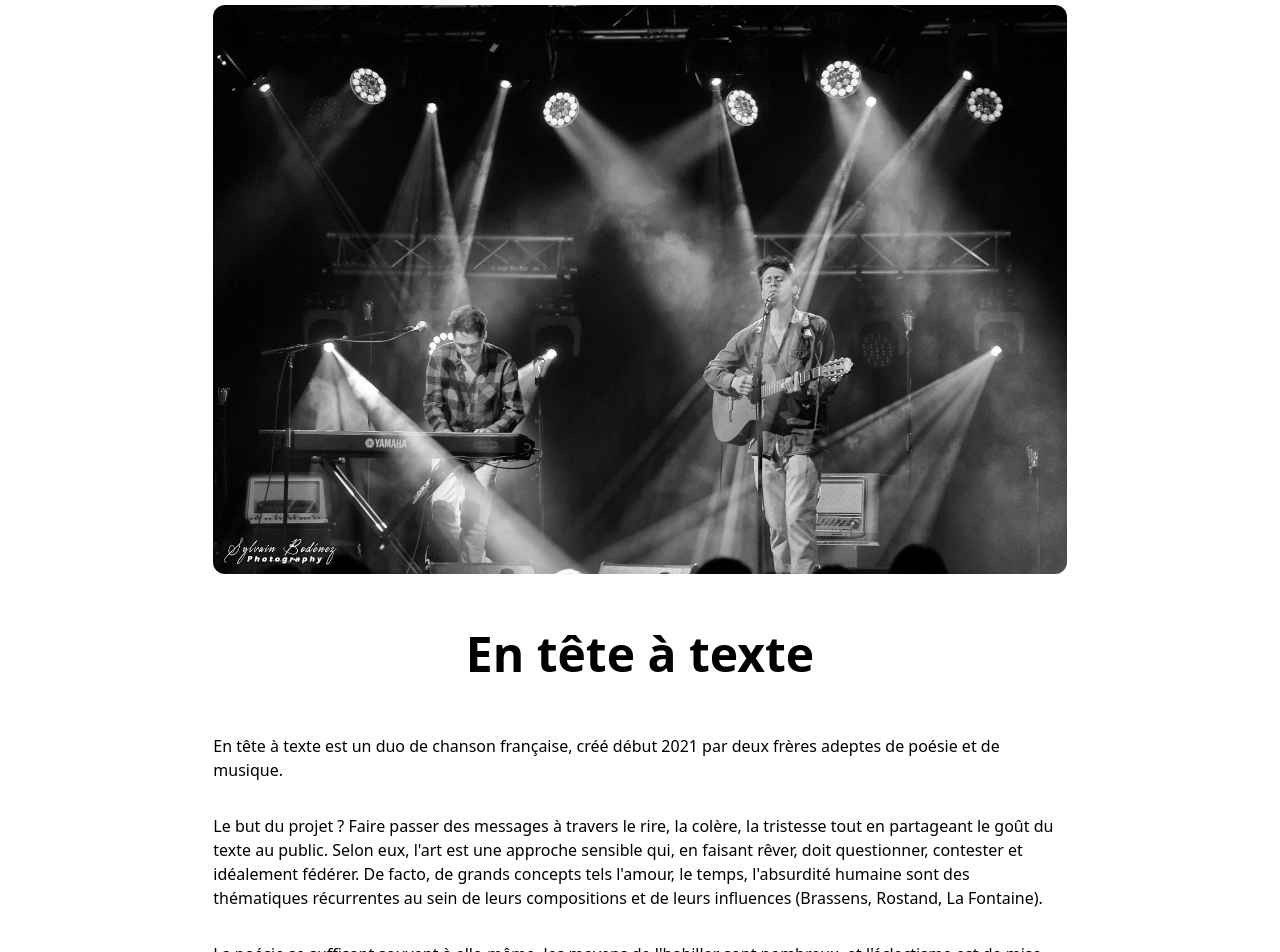
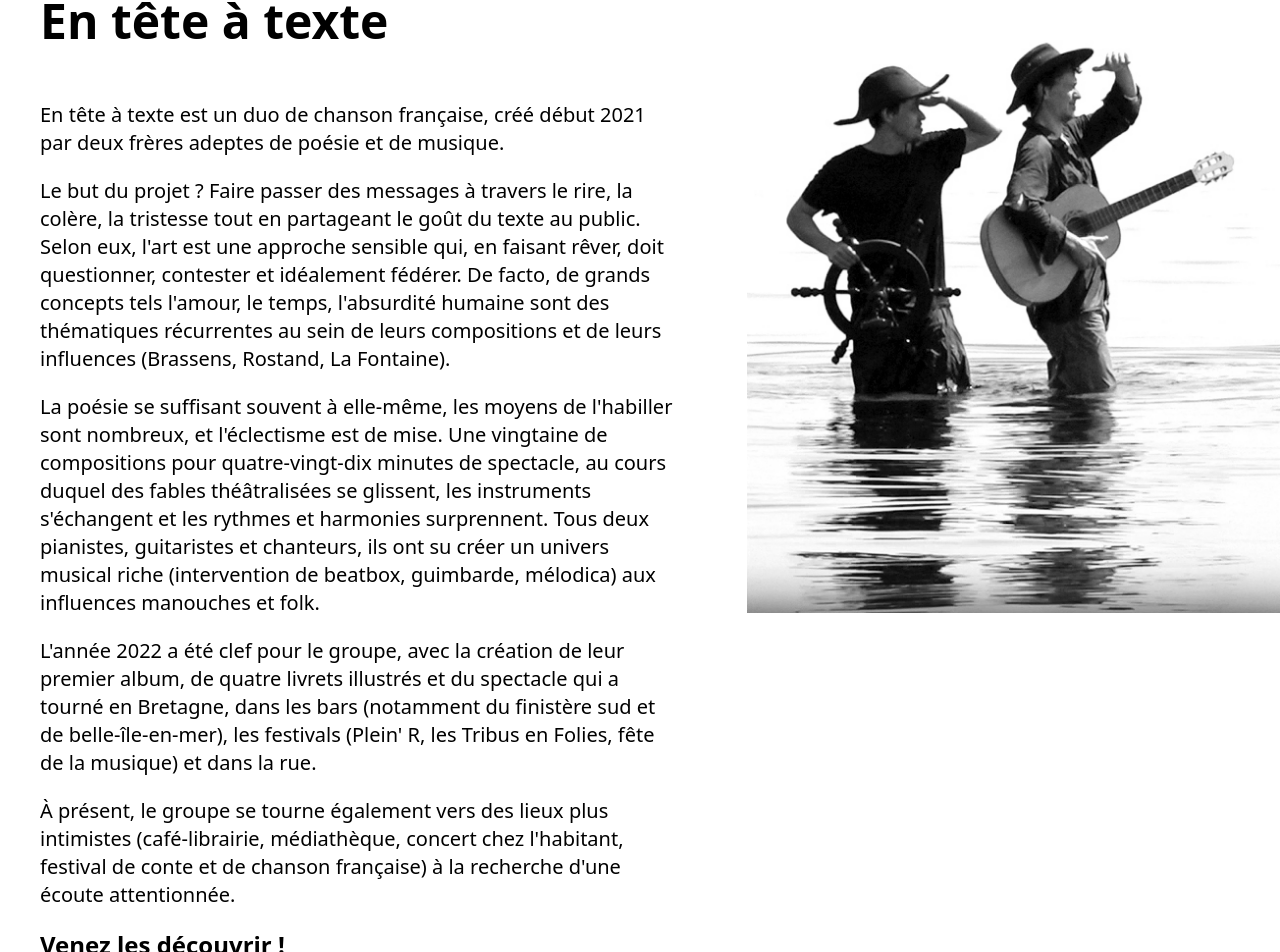
Before and after one commit to AlexandreKempf/en-tete-a-texte, a SvelteKit app: page / in a window 1280 px wide. Shown: the part 187-1139 px from the top of the page. Built offline with nearby package versions, Linux system fonts and the light colour scheme.

Commit message:
fix acceuil

```diff
--- a/src/routes/+page.svelte
+++ b/src/routes/+page.svelte
@@ -1,41 +1,50 @@
 <script>
 	import { pageTitle } from './stores.js';
+	import { fly } from 'svelte/transition';
 
 	$pageTitle = 'acceuil';
 </script>
 
-<div class="py-32 lg:py-48 2xl:w-1/2 lg:w-2/3 w-full mx-auto">
-	<img class="rounded-xl mx-auto" src="acceuil.jpg" alt="picture on stage" />
-	<h1 class="my-14 font-extrabold text-5xl text-center">En tête à texte</h1>
-	<p class="mx-5 lg:mx-0 my-8 font-light">
+<div class="pt-32">
+	<div class="w-10/12 xl:w-6/12 mt-10 mx-10">
+		<h1 class="my-14 font-bold text-5xl">En tête à texte</h1>
+		<p class="mx-5 lg:mx-0 my-5 font-light text-xl">
 			En tête à texte est un duo de chanson française, créé début 2021 par deux frères adeptes de
 			poésie et de musique.
 		</p>
-	<p class="mx-5 lg:mx-0 my-8 font-light">
-		Le but du projet ? Faire passer des messages à travers le rire, la colère, la tristesse tout en
-		partageant le goût du texte au public. Selon eux, l'art est une approche sensible qui, en
+		<p class="mx-5 lg:mx-0 my-5 font-light text-xl">
+			Le but du projet ? Faire passer des messages à travers le rire, la colère, la tristesse tout
+			en partageant le goût du texte au public. Selon eux, l'art est une approche sensible qui, en
 			faisant rêver, doit questionner, contester et idéalement fédérer. De facto, de grands concepts
 			tels l'amour, le temps, l'absurdité humaine sont des thématiques récurrentes au sein de leurs
 			compositions et de leurs influences (Brassens, Rostand, La Fontaine).
 		</p>
-	<p class="mx-5 lg:mx-0 my-8 font-light">
+		<p class="mx-5 lg:mx-0 my-5 font-light text-xl">
 			La poésie se suffisant souvent à elle-même, les moyens de l'habiller sont nombreux, et
 			l'éclectisme est de mise. Une vingtaine de compositions pour quatre-vingt-dix minutes de
-		spectacle, au cours duquel des fables théâtralisées se glissent, les instruments s'échangent et
-		les rythmes et harmonies surprennent. Tous deux pianistes, guitaristes et chanteurs, ils ont su
-		créer un univers musical riche (intervention de beatbox, guimbarde, mélodica) aux influences
-		manouches et folk.
+			spectacle, au cours duquel des fables théâtralisées se glissent, les instruments s'échangent
+			et les rythmes et harmonies surprennent. Tous deux pianistes, guitaristes et chanteurs, ils
+			ont su créer un univers musical riche (intervention de beatbox, guimbarde, mélodica) aux
+			influences manouches et folk.
 		</p>
-	<p class="mx-5 lg:mx-0 my-8 font-light">
+		<p class="mx-5 lg:mx-0 my-5 font-light text-xl">
 			L'année 2022 a été clef pour le groupe, avec la création de leur premier album, de quatre
 			livrets illustrés et du spectacle qui a tourné en Bretagne, dans les bars (notamment du
-		finistère sud et de belle-île-en-mer), les festivals (Plein' R, les Tribus en Folies, fête de la
-		musique) et dans la rue.
+			finistère sud et de belle-île-en-mer), les festivals (Plein' R, les Tribus en Folies, fête de
+			la musique) et dans la rue.
 		</p>
-	<p class="mx-5 lg:mx-0 my-8 font-light">
+		<p class="mx-5 lg:mx-0 my-5 font-light text-xl">
 			À présent, le groupe se tourne également vers des lieux plus intimistes (café-librairie,
-		médiathèque, concert chez l'habitant, festival de conte et de chanson française) à la recherche
-		d'une écoute attentionnée.
+			médiathèque, concert chez l'habitant, festival de conte et de chanson française) à la
+			recherche d'une écoute attentionnée.
 		</p>
-	<p class="mx-5 lg:mx-0 my-8 text-center font-bold">Venez les découvrir !</p>
+		<a href="concerts">
+			<p class="mx-5 lg:mx-0 mt-5 text-2xl font-bold">Venez les découvrir !</p>
+		</a>
 	</div>
+	<img
+		class="xl:fixed xl:right-0 xl:bottom-0 w-full xl:w-5/12 mx-auto object-contain"
+		src="test_acceuil.jpg"
+		alt="the duo on stage"
+	/>
+</div>
--- a/src/routes/paroles/+page.svelte
+++ b/src/routes/paroles/+page.svelte
@@ -5,5 +5,5 @@
 </script>
 
 <div class="pt-40">
-	<object class="mx-auto w-full lg:w-5/6" data="paroles.pdf" style="height: 80vh" />
+	<object class="mx-auto w-full lg:w-5/6" data="paroles.pdf" style="height: 120vh" />
 </div>
```
Also changed, not shown: static/test_acceuil.jpg (added). Lines whose indentation alone changed are shown as unchanged.
